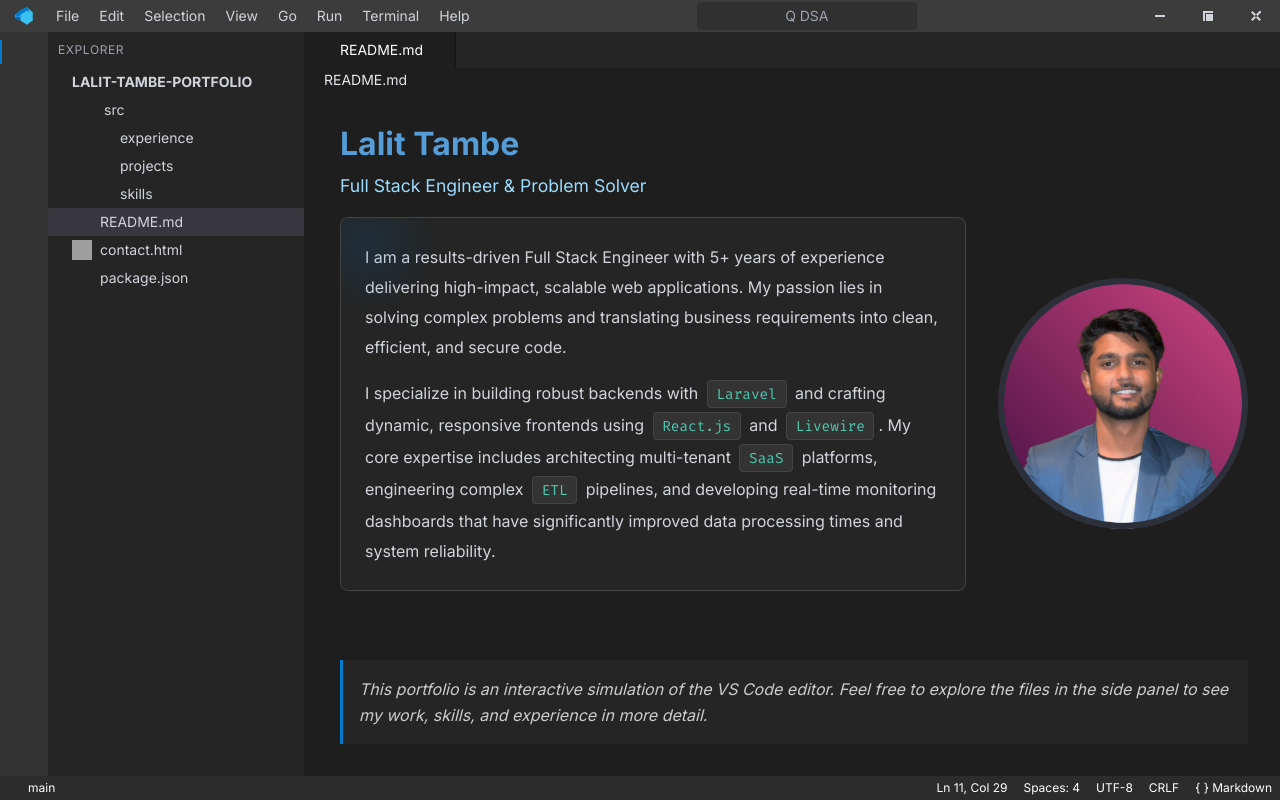
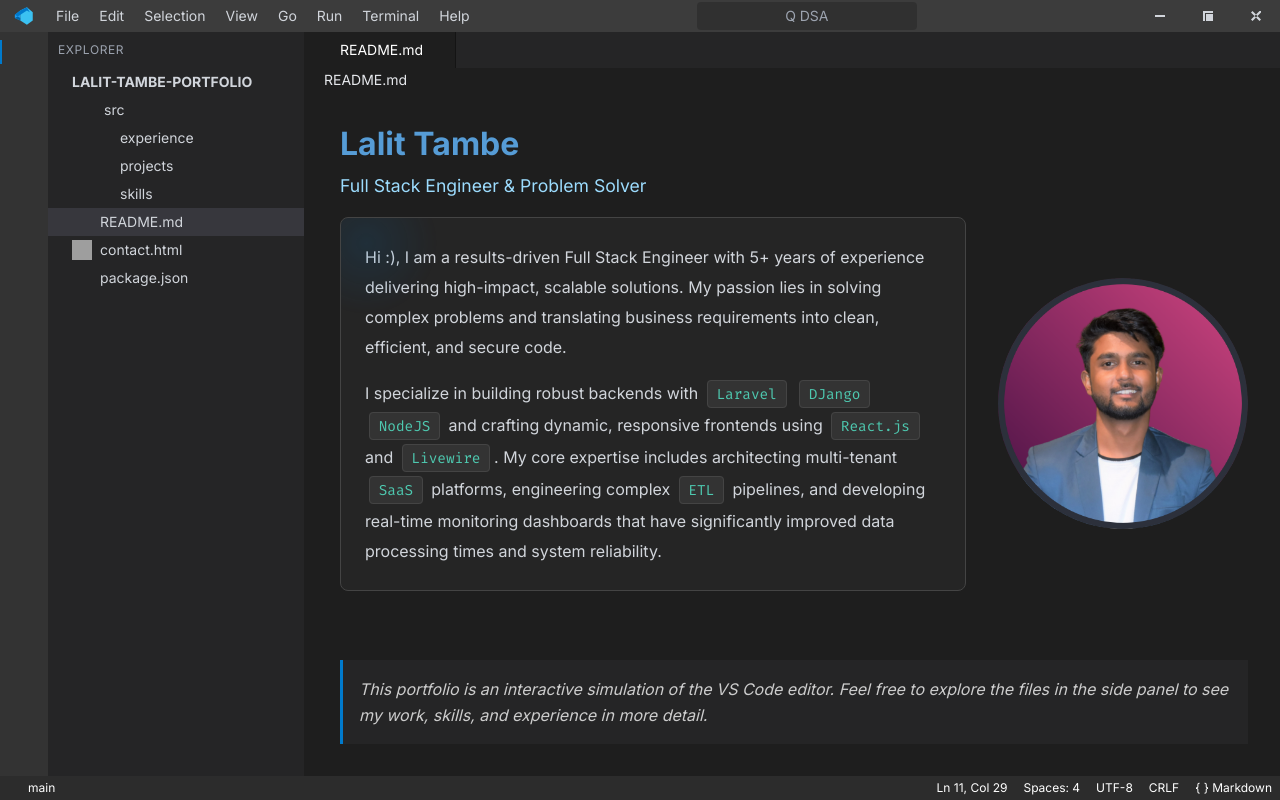
Before and after one commit to lalit-tambe/lalit-tambe-portfolio, a React (Vite) app: page / in a window 1280 px wide. Built offline with nearby package versions, Linux system fonts and the light colour scheme; grey boxes are pictures that could not be loaded; some icons are missing.

Commit message:
Added backends texts and changed mergin top

```diff
--- a/constants.ts
+++ b/constants.ts
@@ -48,9 +48,9 @@ export const FILE_CONTENT: Record<string, string> = {
 <div class="readme-main-content">
   <div class="welcome-banner-wrapper">
     <div class="welcome-banner">
-        <p>I am a results-driven Full Stack Engineer with 5+ years of experience delivering high-impact, scalable web applications. My passion lies in solving complex problems and translating business requirements into clean, efficient, and secure code.</p>
+        <p>Hi :), I am a results-driven Full Stack Engineer with 5+ years of experience delivering high-impact, scalable solutions. My passion lies in solving complex problems and translating business requirements into clean, efficient, and secure code.</p>
 
-        <p>I specialize in building robust backends with <span class="tech-badge">Laravel</span> and crafting dynamic, responsive frontends using <span class="tech-badge">React.js</span> and <span class="tech-badge">Livewire</span>. My core expertise includes architecting multi-tenant <span class="tech-badge">SaaS</span> platforms, engineering complex <span class="tech-badge">ETL</span> pipelines, and developing real-time monitoring dashboards that have significantly improved data processing times and system reliability.</p>
+        <p>I specialize in building robust backends with <span class="tech-badge">Laravel</span> <span class="tech-badge">DJango</span> <span class="tech-badge">NodeJS</span> and crafting dynamic, responsive frontends using <span class="tech-badge">React.js</span> and <span class="tech-badge">Livewire</span>. My core expertise includes architecting multi-tenant <span class="tech-badge">SaaS</span> platforms, engineering complex <span class="tech-badge">ETL</span> pipelines, and developing real-time monitoring dashboards that have significantly improved data processing times and system reliability.</p>
     </div>
   </div>
   <div class="profile-picture-wrapper">
--- a/index.html
+++ b/index.html
@@ -118,7 +118,7 @@
         border: 1px solid #444;
       }
       .markdown-body .call-to-action {
-        margin-top: 2rem;
+        margin-top: 1.5rem;
         padding: 1rem;
         background: #252526;
         border-left: 3px solid #007acc;
```
